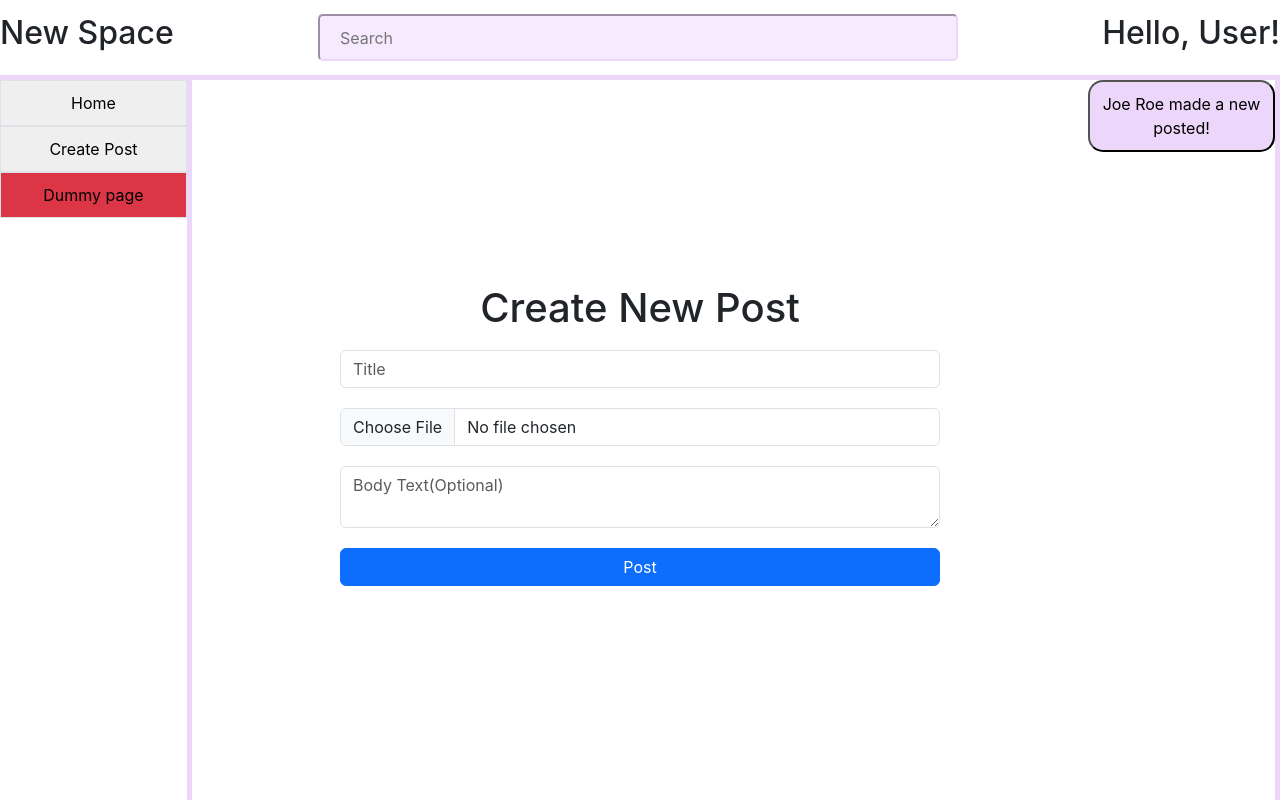
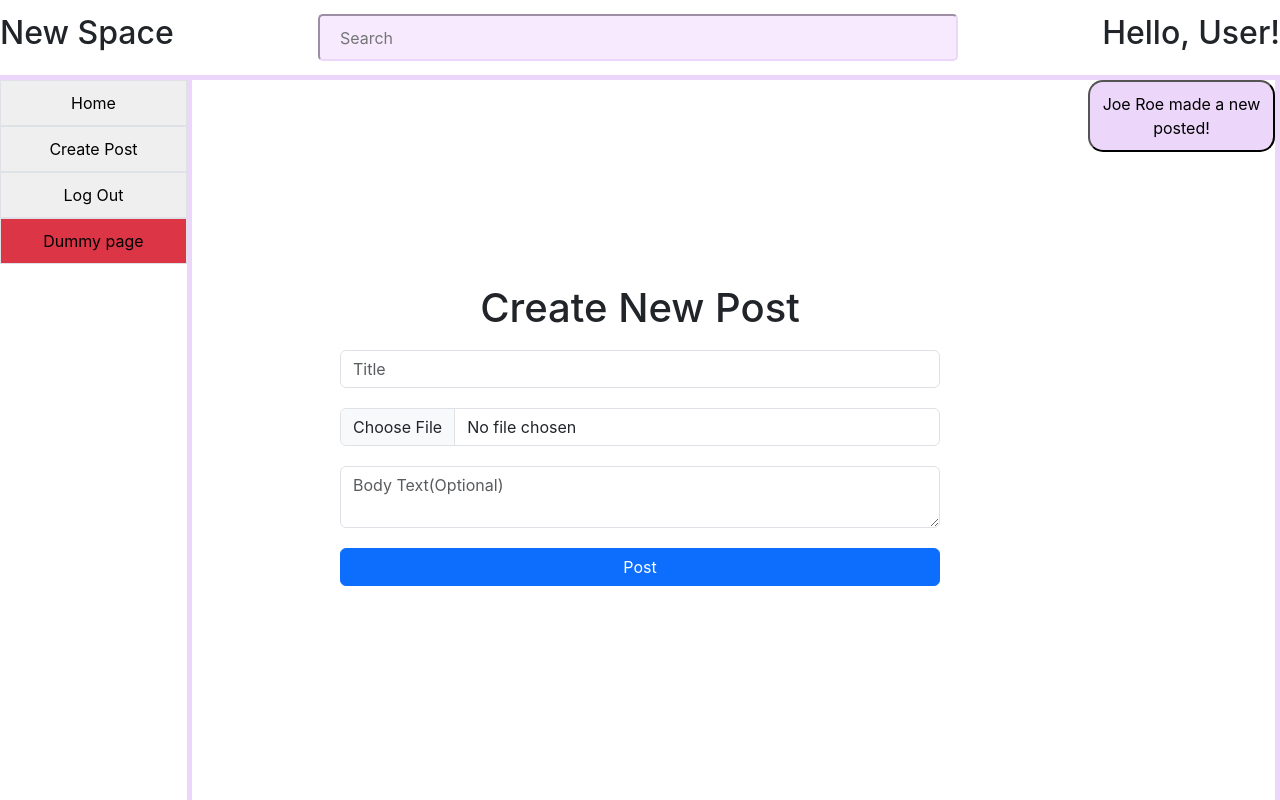
Before and after one commit to FutureWave-Technologies-LLC/DummyWebsiteReact2, a React (Create React App) app: page /create-post in a window 1280 px wide. Built offline with nearby package versions, Linux system fonts and the light colour scheme.

Commit message:
add log out btn

```diff
--- a/src/components/Sidebar.js
+++ b/src/components/Sidebar.js
@@ -1,7 +1,10 @@
 import './Sidebar.css'
-import NavigateButton from '../components/NavigateButton.js';
+import NavigateButton from '../components/NavigateButton.js'
+import { useAuth } from "../hooks/AuthProvider"
 
 function SideBar() {
+    const auth = useAuth();
+
     return (
         <div className="sidebar">
             <NavigateButton
@@ -14,6 +17,10 @@ function SideBar() {
                 path="/create-post"
                 bootstrap="border border-opacity-100"
             ></NavigateButton>
+            <button
+                onClick={() => auth.logOut()}
+                className="log-out border border-opacity-100"
+            >Log Out</button>
             <NavigateButton
                 buttonText="Dummy page"
                 path="/"
```
